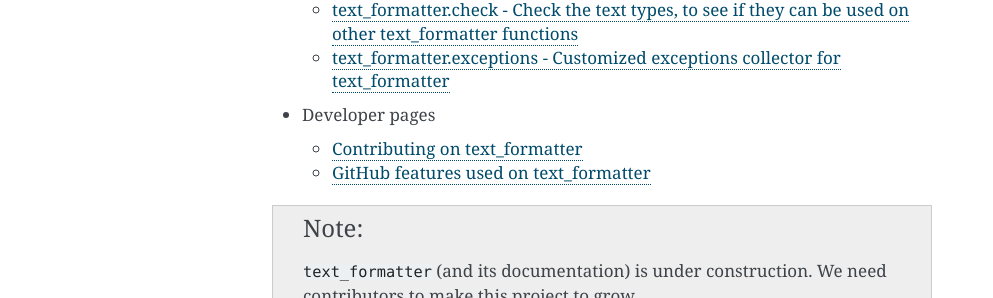
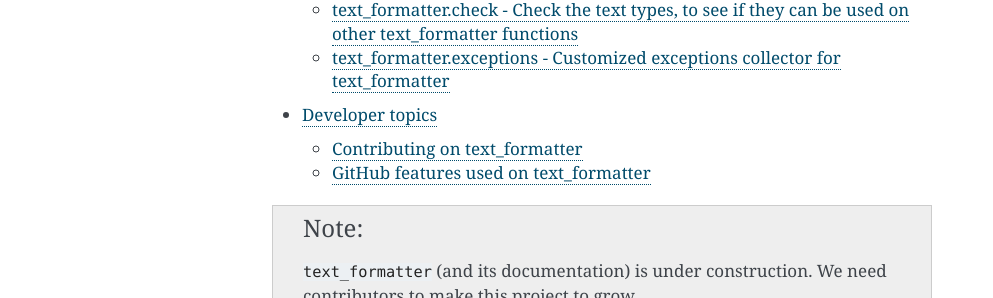
Before and after one commit to DiddiLeija/text_formatter, a Sphinx documentation site: the page built from docs/index.rst, in a window 1280 px wide. Shown: the part 597-895 px from the top of the page, without its empty margins (148-1141 px from the left). Built offline with Sphinx 7.4.7, drawn with Linux system fonts in a browser that asks for light colours; some of the changed lines change nothing that is shown.

Commit message:
Update index.rst
Add a reference to the "docs/dev" index.

```diff
--- a/docs/index.rst
+++ b/docs/index.rst
@@ -27,7 +27,7 @@
   * :ref:`module-check`
   * :ref:`module-exceptions`
 
-* Developer pages
+* :ref:`dev-pages-index`
 
   * :ref:`contributions-page`
   * :ref:`github-features`
```
